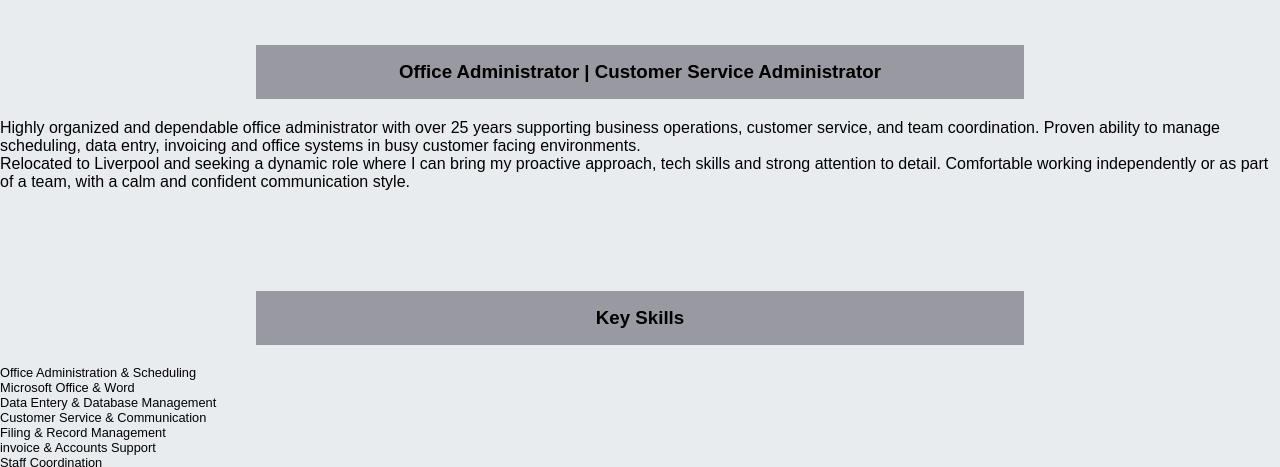
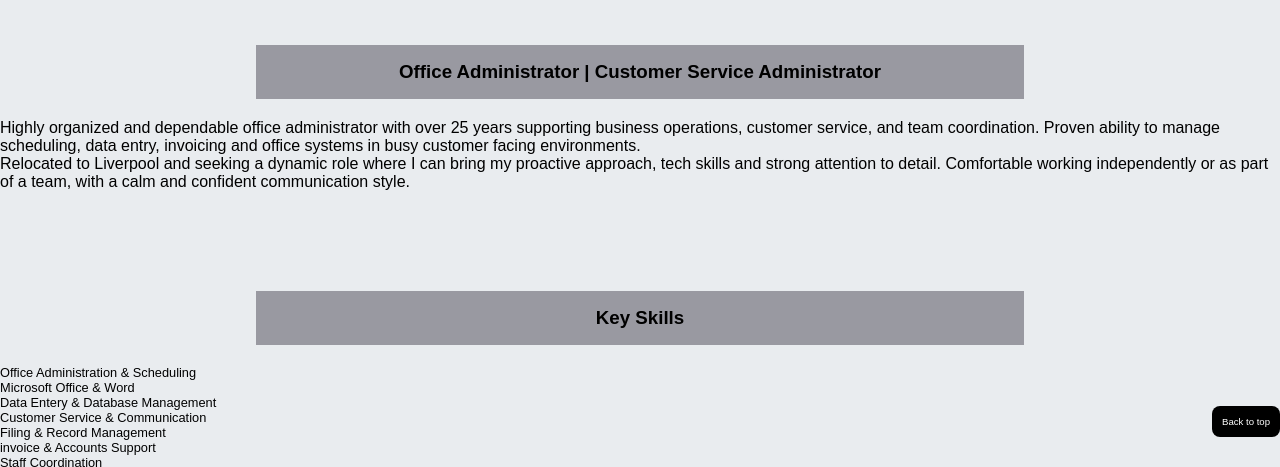
Before and after one commit to Ciller78/CV, a plain HTML site: page index.html in a window 1280 px wide. Shown: the part 363-830 px from the top of the page. Drawn offline with Linux system fonts and the light colour scheme.

Commit message:
Add files via upload

```diff
--- a/index.html
+++ b/index.html
@@ -168,7 +168,7 @@
         <p>Available On Request</p>
       </section>
     </main>
-
+    <a class="top" href="#">Back to top</a>
     <script src="./script.js"></script>
   </body>
 </html>
--- a/styles.css
+++ b/styles.css
@@ -41,6 +41,7 @@ body {
   height: 100vh;
   background-color: #e9ecef;
   font-family: Arial, Helvetica, sans-serif;
+  position: relative;
 }
 
 span {
@@ -128,6 +129,20 @@ h4 {
   width: 50%;
 }
 
+.top {
+  display: inline-block;
+  position: fixed;
+  right: 0;
+  bottom: 0;
+  text-decoration: none;
+  font-size: 0.6rem;
+  background-color: black;
+  padding: 10px;
+  color: White;
+  border-radius: 0.5rem;
+  font-family: inherit;
+}
+
 /* Media Queries */
 
 @media (max-width: 768px) {
```
